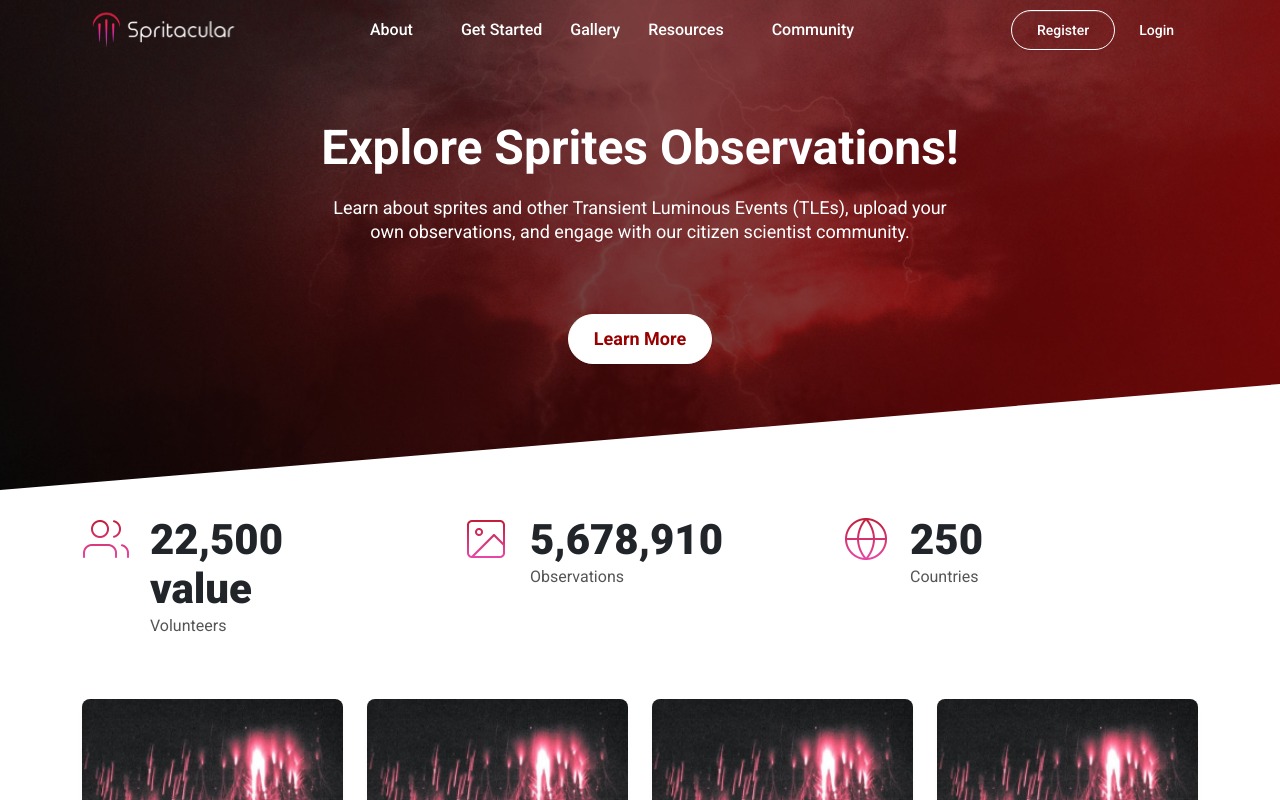
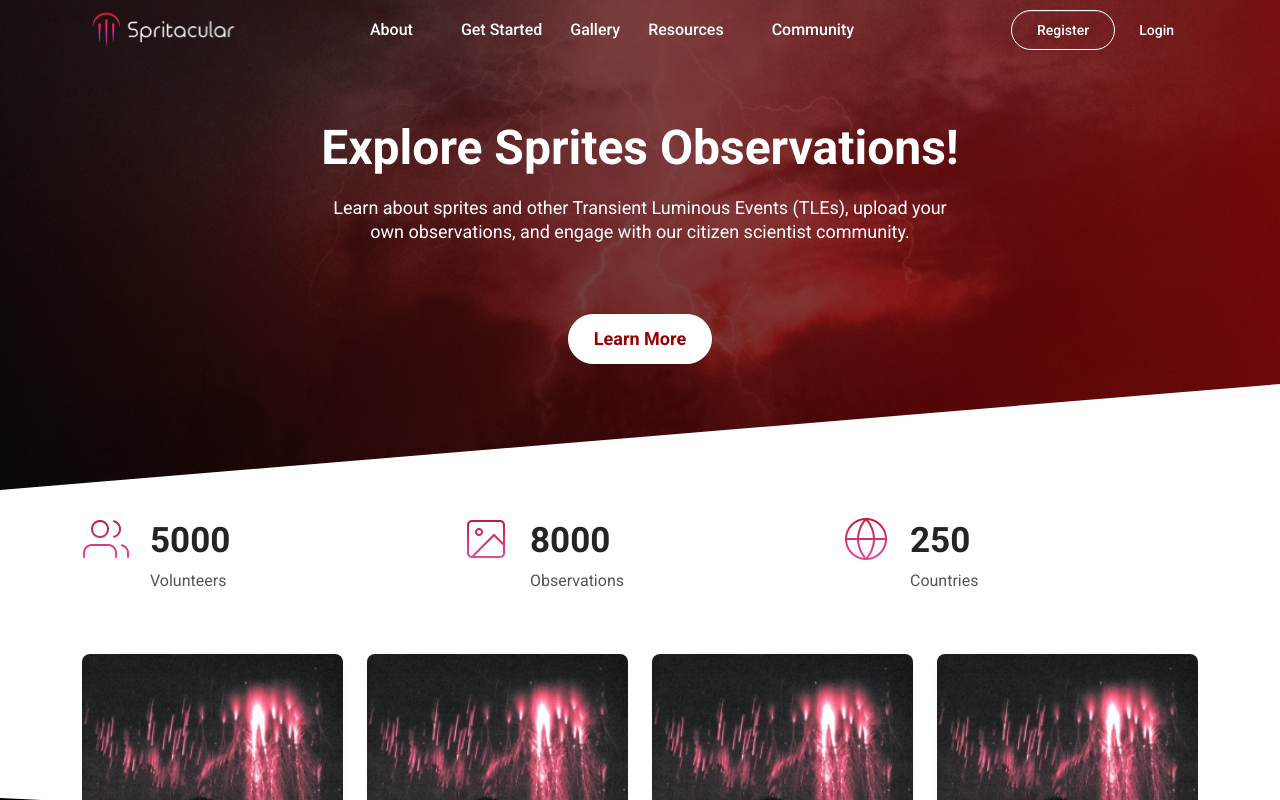
Before and after one commit to EnsembleGovServices/spritacular-frontend, a React (Create React App) app: page / in a window 1280 px wide. Shown: the top 800 px of the page. Built offline with nearby package versions, Linux system fonts and the light colour scheme; some icons are missing.

Commit message:
Counter added

```diff
--- a/src/assets/scss/styles/style.scss
+++ b/src/assets/scss/styles/style.scss
@@ -41,6 +41,10 @@ body.modal-open {
     @include disabled;
   }
 }
+.counter {
+  font-size: 35px;
+  font-weight: $font-weight-bolder;
+}
 // Import any component file here
 
 @import "../component/index.scss";
--- a/src/components/Home/HomeCounter.jsx
+++ b/src/components/Home/HomeCounter.jsx
@@ -1,12 +1,8 @@
 import { Container, Row, Col } from "reactstrap";
 import Images from "../../static/images";
+import Counter from "../../helpers/counter";
+const HomeCounter = () => {
 
-const HomeCounter = () => {
-  const Count = ( ) => {
-    return(
-      <h3>value</h3>
-    )
-  }
 
   return (
     <>
@@ -19,8 +15,7 @@ const HomeCounter = () => {
                   <img src={Images.User} alt="Users" />
                 </div>
                 <div className="right-counter">
-                  <h3>22,500</h3>
-                  <Count  />
+                  <Counter end="5000" speed="10" />
                   <p>Volunteers</p>
                 </div>
               </div>
@@ -31,7 +26,7 @@ const HomeCounter = () => {
                   <img src={Images.Submit} alt="user" />
                 </div>
                 <div className="right-counter">
-                  <h3>5,678,910</h3>
+                  <Counter end="8000" speed="20"/>
                   <p>Observations</p>
                 </div>
               </div>
@@ -42,7 +37,7 @@ const HomeCounter = () => {
                   <img src={Images.Country} alt="country" />
                 </div>
                 <div className="right-counter">
-                  <h3>250</h3>
+                  <Counter end="250" />
                   <p>Countries</p>
                 </div>
               </div>
--- /dev/null
+++ b/src/helpers/counter.js
@@ -0,0 +1,48 @@
+import {useEffect} from "react";
+
+const Counter = (props) => {
+    const {start=0, end=0, duration=1, speed=1, suffix=''} = props;
+
+    useEffect(() => {
+        let elements = document.querySelectorAll('[data-counter]')
+        elements.forEach(i => {
+            let data = {
+                start: parseInt(i.getAttribute('data-start')),
+                end: parseInt(i.getAttribute('data-end')),
+                delay: parseInt(i.getAttribute('data-delay')) || 0,
+                format: '{}',
+                time: parseInt(i.getAttribute('data-time')) || 1,
+                speed: parseInt(i.getAttribute('data-speed')) || 1
+            }
+            if (i.getAttribute('data-format')) {
+                data.format = i.getAttribute('data-format')
+            } else if (i.innerHTML !== "") {
+                data.format = i.innerHTML
+            }
+            // console.log(data.format)
+            if (data.start == null) {
+                throw new Error('start is required')
+            }
+            if (data.end == null) {
+                throw new Error('end is required')
+            }
+            let counter = data.start
+            i.innerHTML = data.format.replace('{}', counter)
+            let intervalTime = Math.ceil(data.time / (data.end - data.start))
+            setTimeout(() => {
+                let interval = setInterval(intervalHandler, intervalTime)
+                function intervalHandler() {
+                    counter += (data.end - data.start) / Math.abs(data.end - data.start) * data.speed
+                    i.innerHTML = data.format.replace('{}', counter)
+                    if (counter === data.end) {
+                        clearInterval(interval)
+                    }
+                }
+            }, data.delay)
+        })
+    })
+    return(
+        <span className="counter" data-counter data-start={start} data-end={end} data-delay={duration} data-speed={speed} data-format={`{}${suffix}`}/>
+    )
+}
+export default Counter;
```
